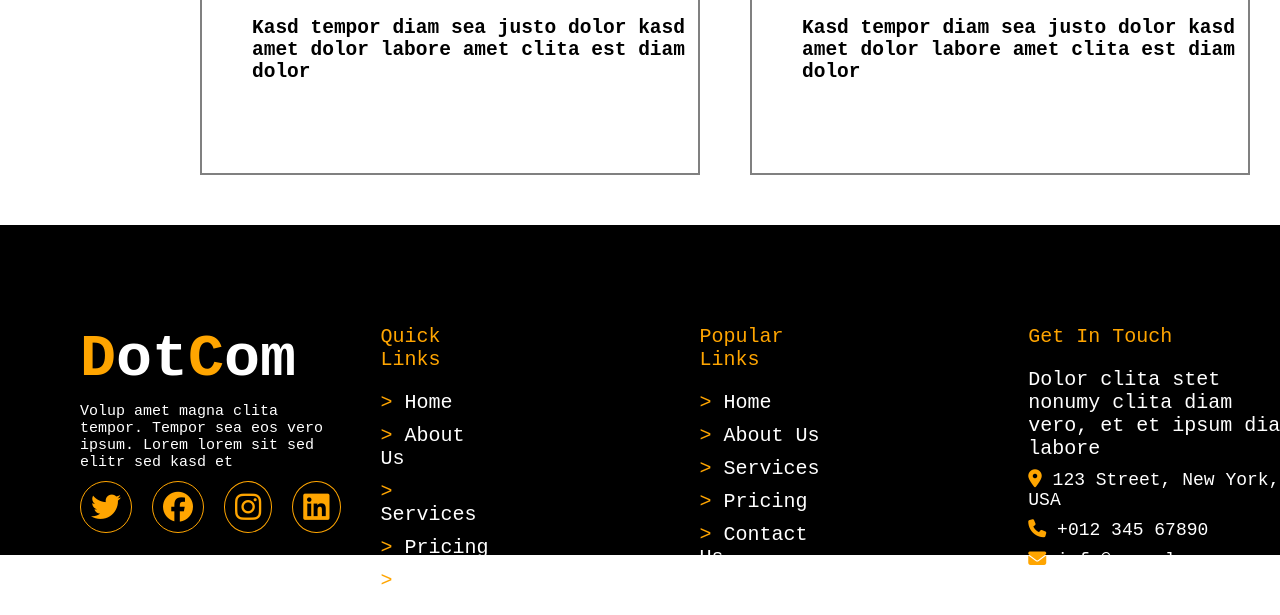
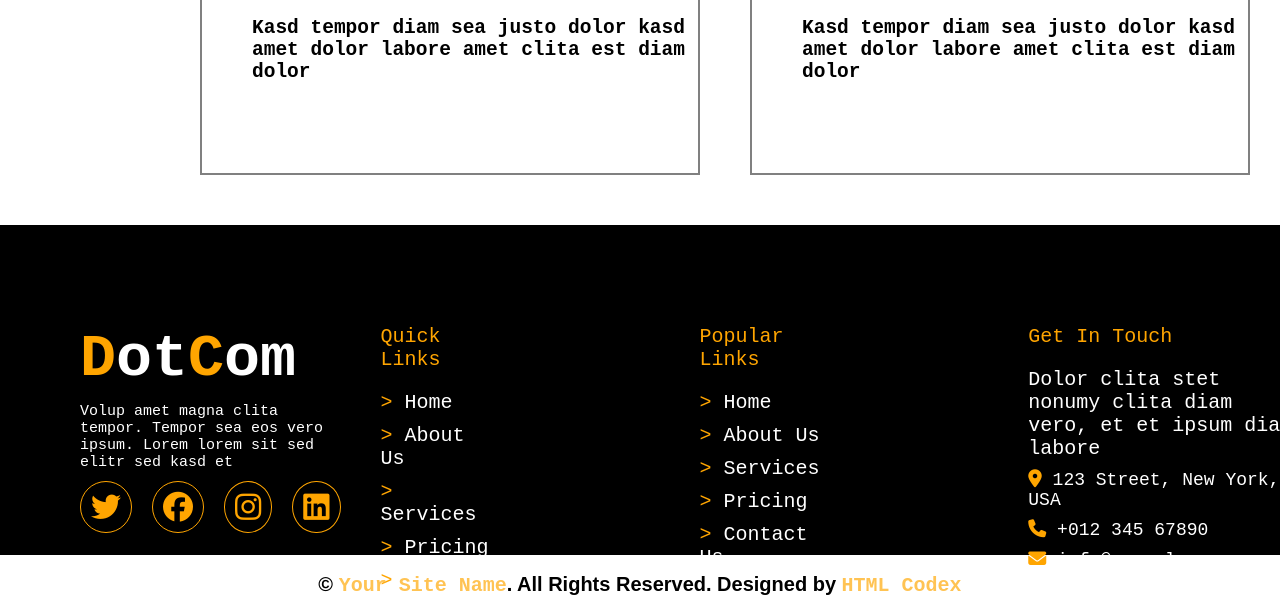
Before and after one commit to FrontEnddeveloping77/DotCom, a plain HTML site: page index.html in a window 1280 px wide. Shown: the part 3985-4600 px from the top of the page. Drawn offline with Linux system fonts and the light colour scheme.

Commit message:
dotcom.exam

```diff
--- a/index.html
+++ b/index.html
@@ -286,5 +286,8 @@
             </div>
         </div>
     </footer>
+    <div class="footer">
+        <h3>© <span>Your Site Name</span>. All Rights Reserved. Designed by <span>HTML Codex</span></h3>
+    </div>
 </body>
 </html>
--- a/style.css
+++ b/style.css
@@ -709,3 +709,31 @@ footer .divs .div ul li span{
 footer .divs .div ul .te{
     font-size: 18px;
 }
+
+/* .footer */
+
+.footer{
+    width: 100%;
+    height: 60px;
+    background: white;
+    text-align: center;
+    justify-content: center;
+    align-items: center;
+    display: flex;
+}
+
+.footer h3{
+    font-size: 20px;
+    font-family: sans-serif;
+}
+
+.footer h3 span{
+    cursor: pointer;
+    color: rgb(255, 195, 83);
+}
+
+.footer h3 span:hover{
+    color: orange;
+    text-decoration: underline;
+    transition: .5s;
+}
```
